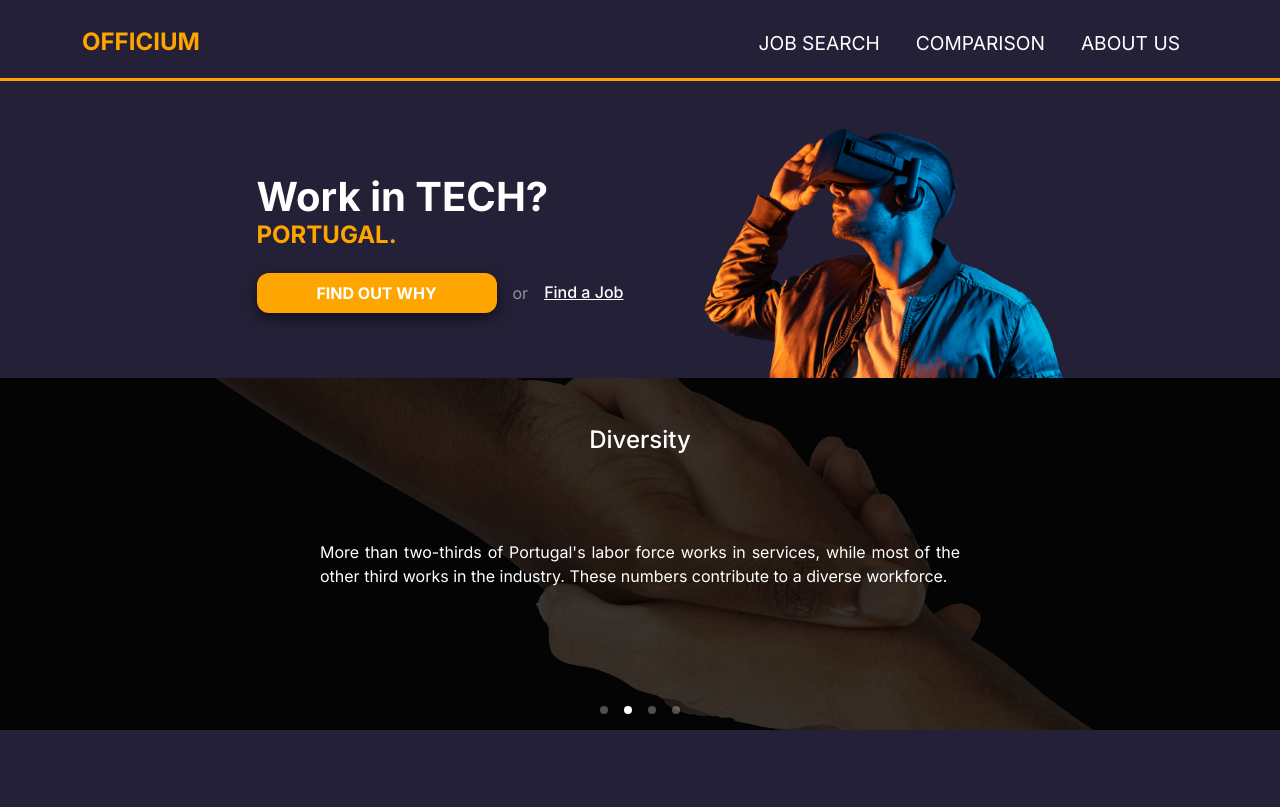
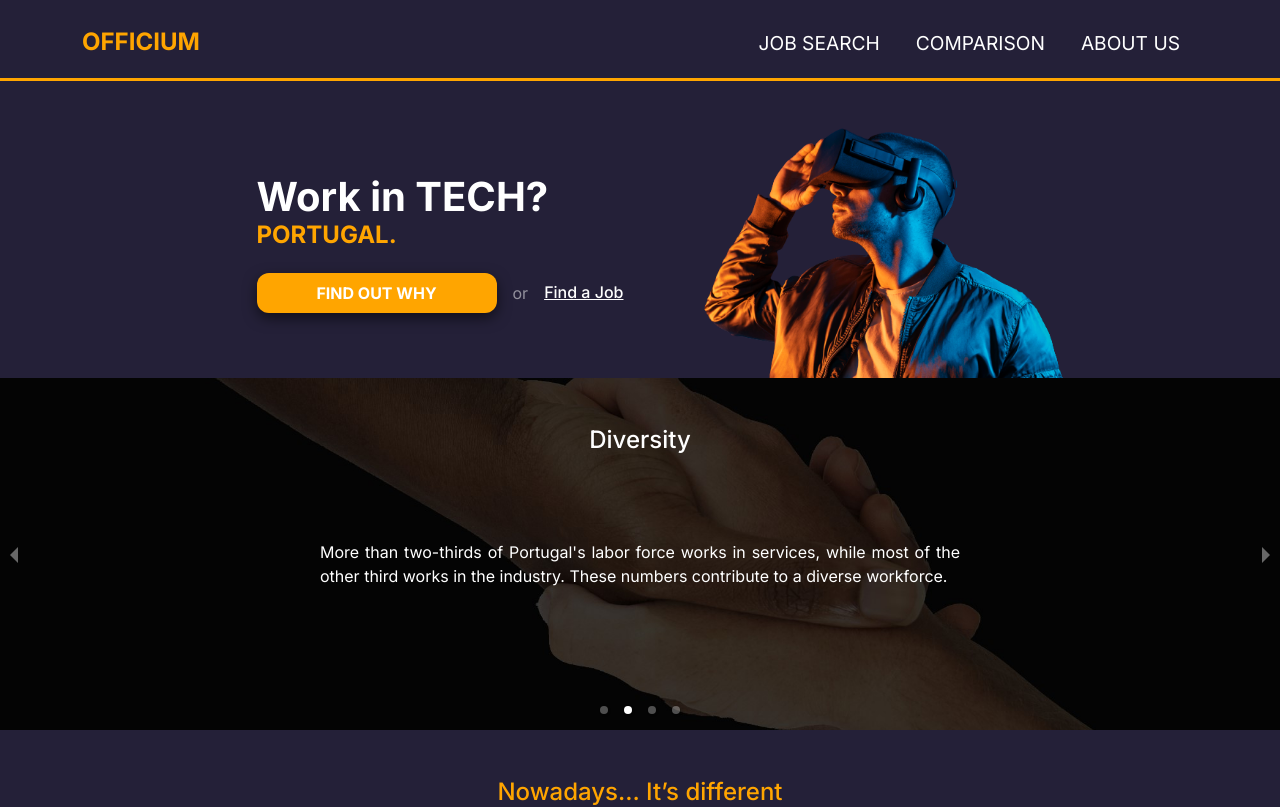
Before and after one commit to gitHubTiagoMarques/officium, a React (Create React App) app: page / in a window 1280 px wide. Shown: the top 807 px of the page. Built offline with nearby package versions, Linux system fonts and the light colour scheme.

Commit message:
carrossel fixed

```diff
--- a/src/App.css
+++ b/src/App.css
@@ -288,7 +288,7 @@ nav {
 }
 .subcarro {
   color: white;
-  margin: 0 3em 0 3em;
+  margin: 0 4em 0 4em;
   text-align: justify;
 }
 
@@ -302,9 +302,6 @@ nav {
   display: flex;
   flex-direction: column;
   justify-content: center;
-}
-.control-arrow {
-  display: none !important;
 }
 
 /* comparison||||||||||||||||||||||||||||||||| */
--- a/src/components/carro.js
+++ b/src/components/carro.js
@@ -10,8 +10,8 @@ class Carro extends Component {
         interval={4500}
         infiniteLoop
         className={
-          "text-white snap showArrows={true} onChange={onChange} onClickItem={onClickItem} "
-        }
+          "text-white snap onChange={onChange} onClickItem={onClickItem} "}
+           showArrows={true} swipeable={0} showThumbs={false}
       >
         <div className={"carroinfo carro1"}>
           <h2 className={"titlecarro"}>Cost of living</h2>
```
